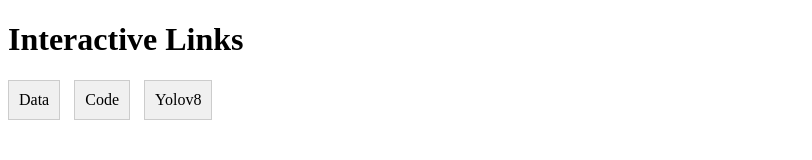
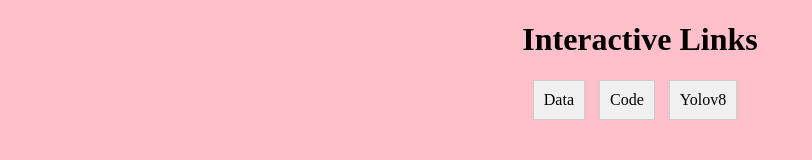
Before and after one commit to himankalita/Sun-spot, a plain HTML site: page index.html in a window 1280 px wide. Shown: the whole page, without its empty margins (0-812 px from the left). Drawn offline with Linux system fonts and the light colour scheme.

Commit message:
Add files via upload

```diff
--- a/index.html
+++ b/index.html
@@ -1,7 +1,7 @@
 <!DOCTYPE html>
 <html>
 <head>
-    <title>Interactive Links</title>
+    <title>SUN-SPOT-DETECTION</title>
     <style>
         /* Style for the label boxes */
         .label-box {
@@ -25,6 +25,7 @@
             color: #333;
         }
     </style>
+    <link rel="stylesheet" href="styles.css">
 </head>
 <body>
     <h1>Interactive Links</h1>
```
